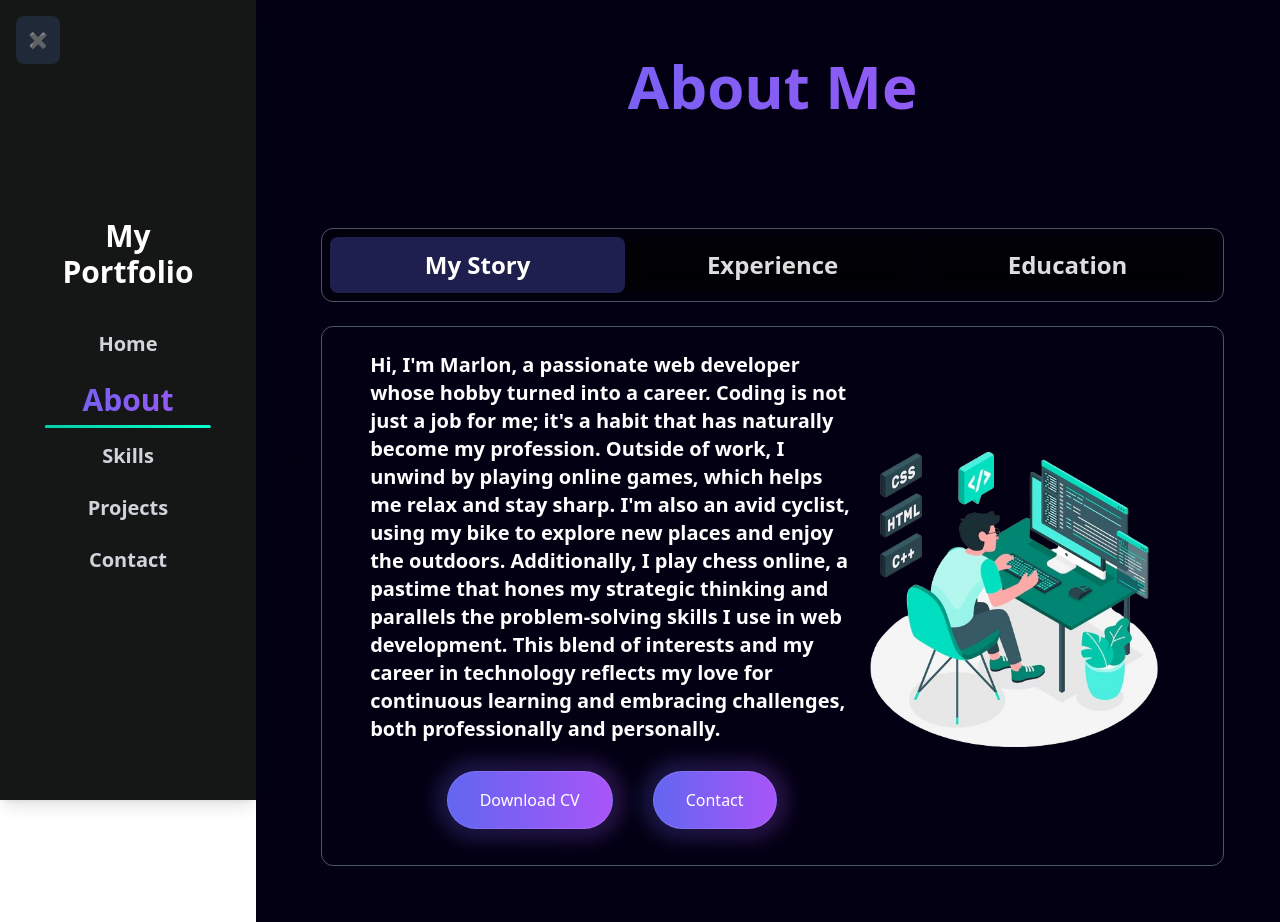
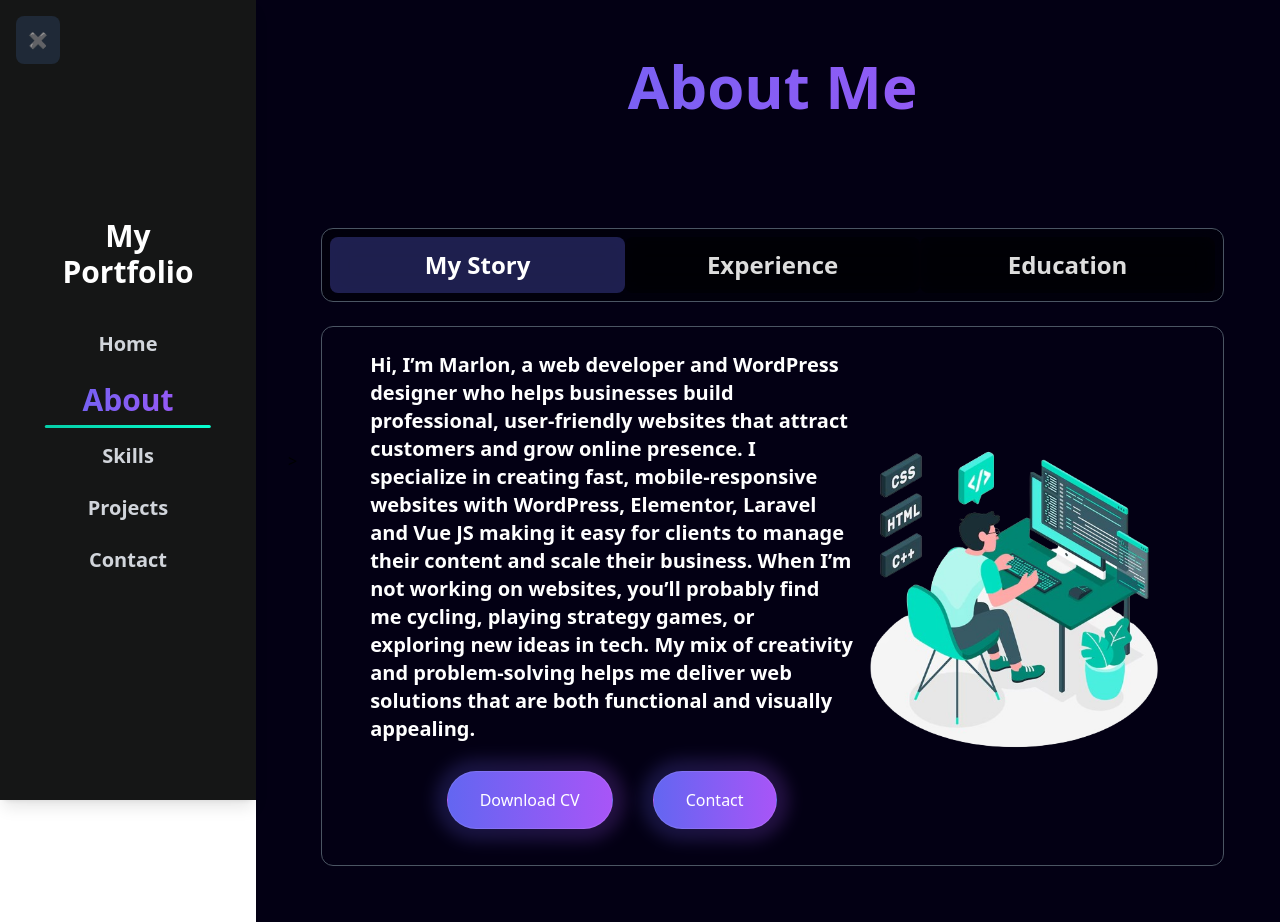
Before and after one commit to Marlon-03/Personal-Portfolio, a Vue app: page /about in a window 1280 px wide. Built offline with nearby package versions, Linux system fonts and the light colour scheme.

Commit message:
update about me page

```diff
--- a/src/views/About.vue
+++ b/src/views/About.vue
@@ -22,7 +22,16 @@
         <div class="mt-6 w-full border border-gray-600 rounded-xl">
           <div v-if="activeTab === 'story'" class="flex flex-col-reverse md:flex-row items-center justify-between w-full h-screen p-6 md:px-8 lg:px-12 overflow-hidden " style="height:max-content">
             <div class="w-full md:w-3/5 max-w-full">
-              <h4 class="font-semibold text-xl text-white text-start">Hi, I'm Marlon, a passionate web developer whose hobby turned into a career. Coding is not just a job for me; it's a habit that has naturally become my profession. Outside of work, I unwind by playing online games, which helps me relax and stay sharp. I'm also an avid cyclist, using my bike to explore new places and enjoy the outdoors. Additionally, I play chess online, a pastime that hones my strategic thinking and parallels the problem-solving skills I use in web development. This blend of interests and my career in technology reflects my love for continuous learning and embracing challenges, both professionally and personally.</h4>
+              <h4 class="font-semibold text-xl text-white text-start">
+                Hi, I’m Marlon, a web developer and WordPress designer who helps businesses build
+                  professional, user-friendly websites that attract customers and grow online presence.
+
+                  I specialize in creating fast, mobile-responsive websites with WordPress, Elementor, Laravel and Vue JS making it easy for clients to manage their content and scale their business.
+
+                  When I’m not working on websites, you’ll probably find me cycling, playing strategy games,
+                  or exploring new ideas in tech. My mix of creativity and problem-solving helps me deliver
+                  web solutions that are both functional and visually appealing.
+               </h4>
 
               <div class="flex flex-col md:flex-row  pt-4 gap-4 justify-center items-center">
 
```
